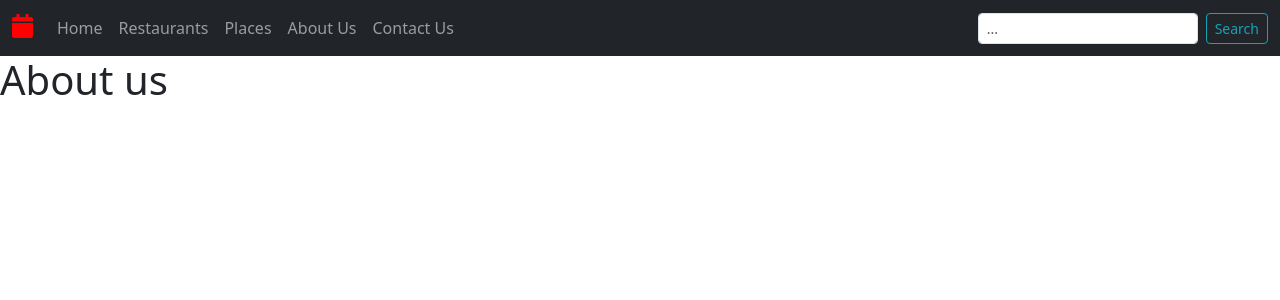
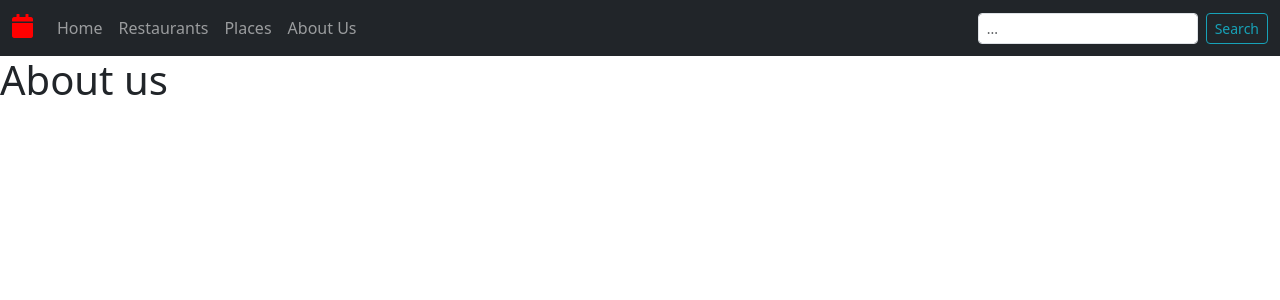
Before and after one commit to Kpatdu/webworkspace, a Django app: page /about/ in a window 1280 px wide. Shown: the top 300 px of the page. Run offline with Django 5.2, Linux system fonts and the light colour scheme; some libraries are stand-ins or nearby versions.

Commit message:
Removed contact_us view (contact information will be in the about us view)

```diff
--- a/omaha_places_app/templates/omaha_places_app/navbar.html
+++ b/omaha_places_app/templates/omaha_places_app/navbar.html
@@ -26,9 +26,6 @@
                 <li class="nav-item">
                     <a class="nav-link" href="{% url 'about' %}" style="padding-top: 5px; padding-bottom: 5px;">About Us</a>
                 </li>
-                <li class="nav-item">
-                    <a class="nav-link" href="{% url 'contact' %}" style="padding-top: 5px; padding-bottom: 5px;">Contact Us</a>
-                </li>
             </ul>
 
             <!-- Right-aligned: Search -->
--- a/omaha_places_app/urls.py
+++ b/omaha_places_app/urls.py
@@ -10,5 +10,4 @@ urlpatterns = [
     path('places/all/', views.PlacesView.as_view(), name = 'all_places'), # List Places
     path('places/<int:pk>/', views.PlaceDetailView.as_view(), name = 'place_detail'), # IndividualPlace
     path('about/', views.AboutUsView.as_view(), name = 'about'), # About Us
-    path('contact/', views.ContactUsView.as_view(), name = 'contact'), # Contact Us
 ] + static(settings.MEDIA_URL, document_root=settings.MEDIA_ROOT)
--- a/omaha_places_app/views.py
+++ b/omaha_places_app/views.py
@@ -64,11 +64,3 @@ class AboutUsView(TemplateView):
     '''
 
     template_name = 'omaha_places_app/about.html'
-
-
-class ContactUsView(TemplateView):
-    '''
-    Class-based view to render the contact us page.
-    '''
-
-    template_name = 'omaha_places_app/contact.html'
```
Also changed, not shown: omaha_places_app/templates/omaha_places_app/contact.html (deleted, +0 -8 lines).
